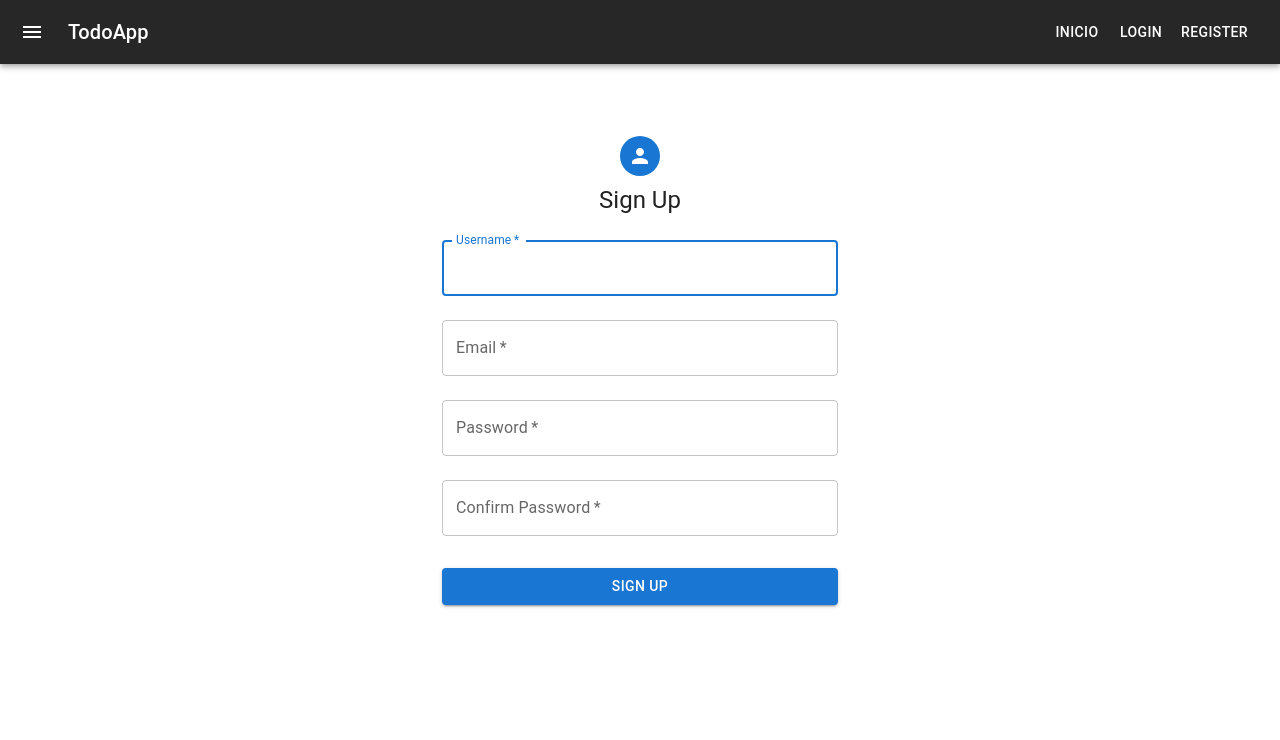
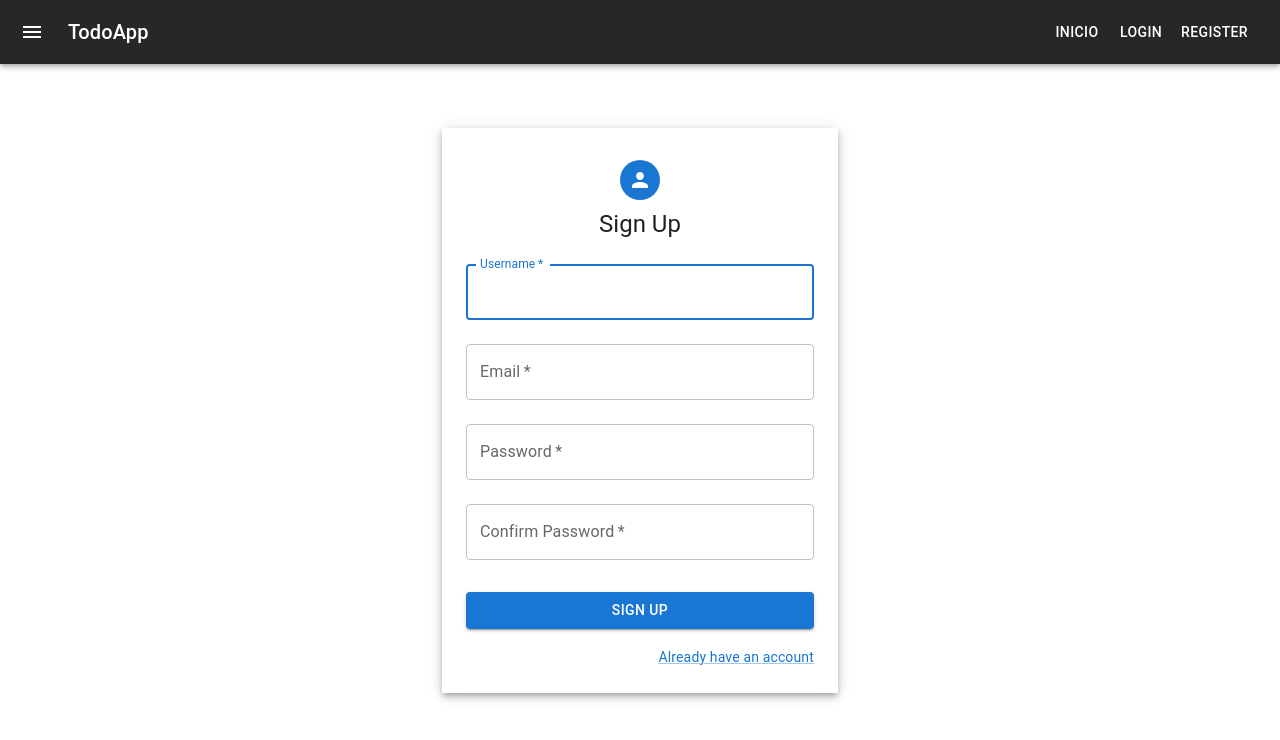
Before and after one commit to UP210878/ProyectoGestionTareas, a React (Create React App) app in the folder frontend/: page /register in a window 1280 px wide. Shown: the top 740 px of the page. Built offline with nearby package versions, Linux system fonts and the light colour scheme.

Commit message:
Updated front format, use Link from router-dom

```diff
--- a/frontend/src/components/Login/Register.js
+++ b/frontend/src/components/Login/Register.js
@@ -1,14 +1,8 @@
 import React, { useState } from 'react';
 import './Login.css';
-import { useNavigate } from 'react-router-dom';
-import Avatar from '@mui/material/Avatar';
-import Button from '@mui/material/Button';
-import CssBaseline from '@mui/material/CssBaseline';
-import TextField from '@mui/material/TextField';
-import Box from '@mui/material/Box';
+import { useNavigate, Link as RouterLink } from 'react-router-dom';
 import PersonIcon from '@mui/icons-material/Person';
-import Typography from '@mui/material/Typography';
-import Container from '@mui/material/Container';
+import { Grid, Container, Typography, Box, TextField, CssBaseline, Button, Avatar, Link } from '@mui/material';
 
 const Register = () => {
   const [email, setEmail] = useState('');
@@ -80,7 +74,9 @@ const Register = () => {
       <CssBaseline />
       <Box
         sx={{
+          boxShadow: 5,
           marginTop: 8,
+          padding: 3,
           display: 'flex',
           flexDirection: 'column',
           alignItems: 'center',
@@ -172,6 +168,15 @@ const Register = () => {
           >
             Sign Up
           </Button>
+          <Grid container>
+              <Grid item xs>
+              </Grid>
+              <Grid item>
+                <Link component={RouterLink} to="/login" variant="body2">
+                  {"Already have an account"}
+                </Link>
+              </Grid>
+            </Grid>
         </Box>
       </Box>
     </Container>
```
